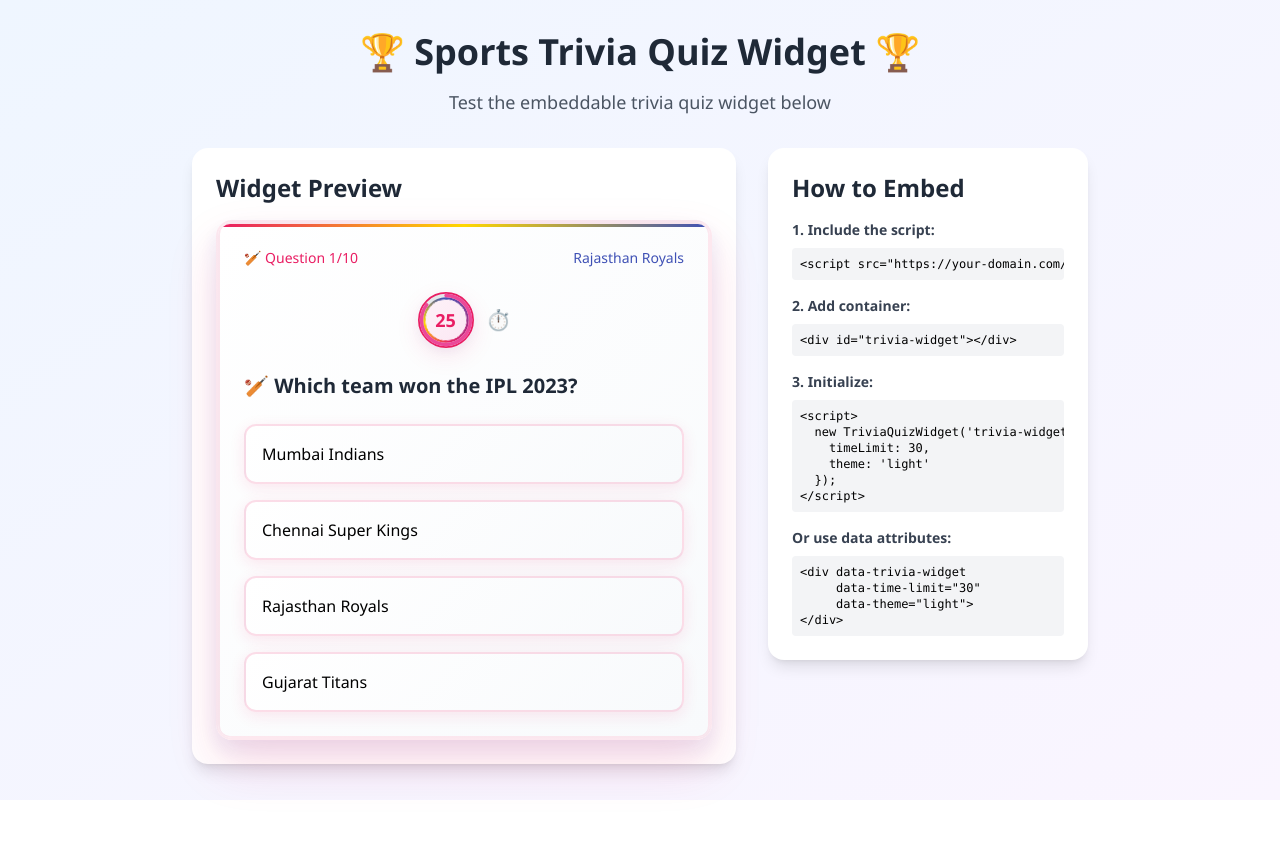
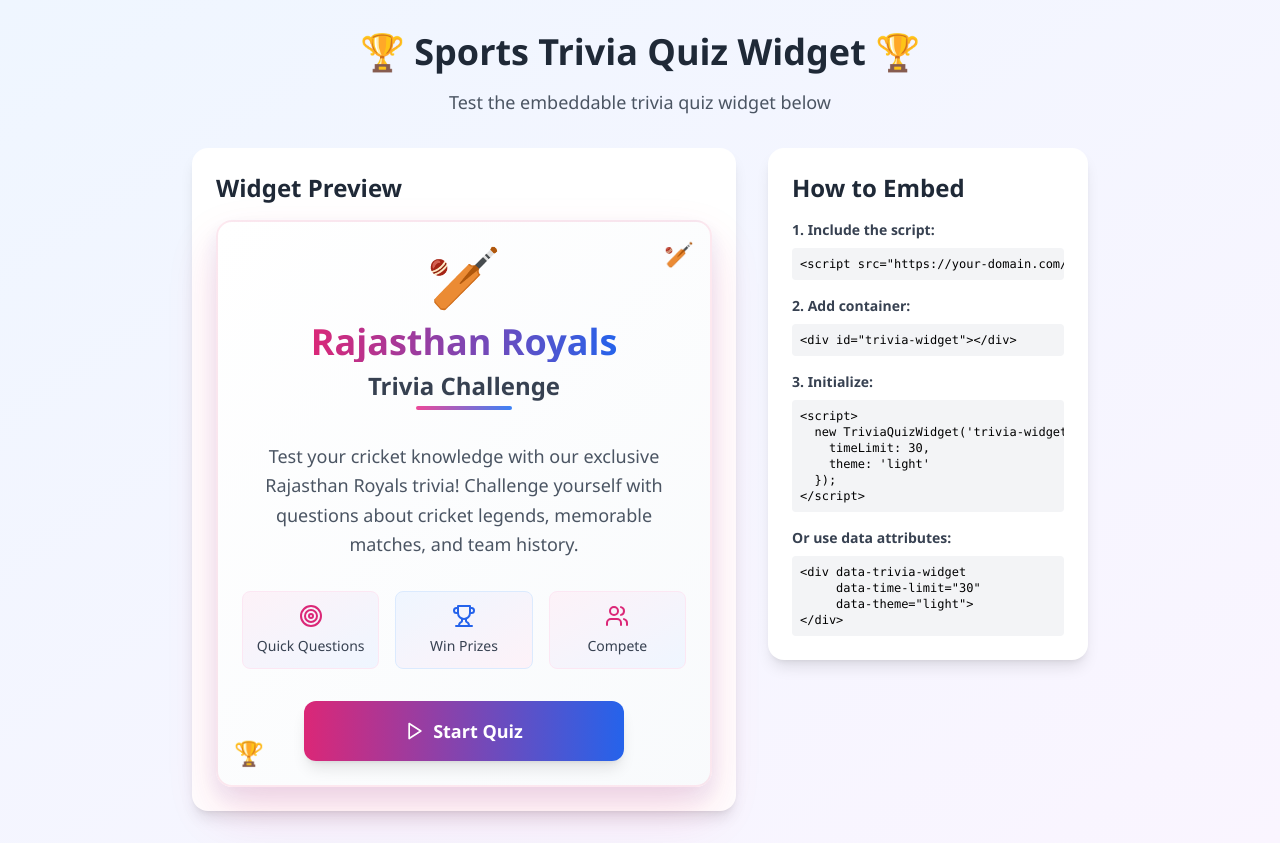
Before and after one commit to roneel-si/hackathon-2025-NaNsense-frontend, a React (Vite) app: page / in a window 1280 px wide. Before the commit the page ends 800 px from the top, so only its background shows below. Built offline with nearby package versions, Linux system fonts and the light colour scheme.

Commit message:
fix: start screen

```diff
--- /dev/null
+++ b/src/components/StartScreen.tsx
@@ -0,0 +1,110 @@
+import React from 'react';
+import { motion } from 'framer-motion';
+import { Play, Trophy, Target, Users } from 'lucide-react';
+
+interface StartScreenProps {
+  onStart: () => void;
+}
+
+const StartScreen: React.FC<StartScreenProps> = ({ onStart }) => {
+  return (
+    <motion.div
+      initial={{ opacity: 0, scale: 0.9 }}
+      animate={{ opacity: 1, scale: 1 }}
+      transition={{ duration: 0.8, ease: "easeOut" }}
+      className="min-h-[400px] flex flex-col items-center justify-center p-6 text-center"
+    >
+      {/* Rajasthan Royals Logo/Branding */}
+      <motion.div
+        initial={{ y: -20, opacity: 0 }}
+        animate={{ y: 0, opacity: 1 }}
+        transition={{ duration: 1.0, delay: 0.2 }}
+        className="mb-8"
+      >
+        <div className="text-6xl mb-4">🏏</div>
+        <h1 className="text-3xl sm:text-4xl font-bold bg-gradient-to-r from-pink-600 to-blue-600 bg-clip-text text-transparent mb-2">
+          Rajasthan Royals
+        </h1>
+        <h2 className="text-xl sm:text-2xl font-semibold text-gray-700 mb-1">
+          Trivia Challenge
+        </h2>
+        <div className="w-24 h-1 bg-gradient-to-r from-pink-500 to-blue-500 mx-auto rounded-full"></div>
+      </motion.div>
+
+      {/* Welcome Message */}
+      <motion.div
+        initial={{ y: 20, opacity: 0 }}
+        animate={{ y: 0, opacity: 1 }}
+        transition={{ duration: 1.0, delay: 0.4 }}
+        className="mb-8 max-w-md"
+      >
+        <p className="text-gray-600 text-lg leading-relaxed">
+          Test your cricket knowledge with our exclusive Rajasthan Royals trivia!
+          Challenge yourself with questions about cricket legends, memorable matches, and team history.
+        </p>
+      </motion.div>
+
+      {/* Features */}
+      <motion.div
+        initial={{ y: 20, opacity: 0 }}
+        animate={{ y: 0, opacity: 1 }}
+        transition={{ duration: 1.0, delay: 0.6 }}
+        className="grid grid-cols-1 sm:grid-cols-3 gap-4 mb-8 w-full max-w-md"
+      >
+        <div className="flex flex-col items-center p-3 rounded-lg bg-gradient-to-br from-pink-50 to-blue-50 border border-pink-100">
+          <Target className="w-6 h-6 text-pink-600 mb-2" />
+          <span className="text-sm font-medium text-gray-700">Quick Questions</span>
+        </div>
+        <div className="flex flex-col items-center p-3 rounded-lg bg-gradient-to-br from-blue-50 to-pink-50 border border-blue-100">
+          <Trophy className="w-6 h-6 text-blue-600 mb-2" />
+          <span className="text-sm font-medium text-gray-700">Win Prizes</span>
+        </div>
+        <div className="flex flex-col items-center p-3 rounded-lg bg-gradient-to-br from-pink-50 to-blue-50 border border-pink-100">
+          <Users className="w-6 h-6 text-pink-600 mb-2" />
+          <span className="text-sm font-medium text-gray-700">Compete</span>
+        </div>
+      </motion.div>
+
+      {/* Start Button */}
+      <motion.div
+        initial={{ y: 20, opacity: 0 }}
+        animate={{ y: 0, opacity: 1 }}
+        transition={{ duration: 1.0, delay: 0.8 }}
+        className="w-full max-w-xs"
+      >
+        <button
+          onClick={onStart}
+          className="w-full group relative overflow-hidden rounded-xl bg-gradient-to-r from-pink-600 to-blue-600 px-8 py-4 text-white font-semibold text-lg shadow-lg hover:shadow-xl transform hover:scale-105 transition-all duration-300"
+        >
+          <div className="flex items-center justify-center">
+            <Play className="w-5 h-5 mr-2 group-hover:translate-x-1 transition-transform duration-300" />
+            Start Quiz
+          </div>
+
+          {/* Shimmer effect */}
+          <div className="absolute inset-0 -translate-x-full bg-gradient-to-r from-transparent via-white/20 to-transparent group-hover:translate-x-full transition-transform duration-1000"></div>
+        </button>
+      </motion.div>
+
+      {/* Decorative elements */}
+      <motion.div
+        initial={{ opacity: 0 }}
+        animate={{ opacity: 1 }}
+        transition={{ duration: 2.0, delay: 1.0 }}
+        className="absolute top-4 right-4 text-2xl opacity-30"
+      >
+        🏏
+      </motion.div>
+      <motion.div
+        initial={{ opacity: 0 }}
+        animate={{ opacity: 1 }}
+        transition={{ duration: 2.0, delay: 1.2 }}
+        className="absolute bottom-4 left-4 text-2xl opacity-30"
+      >
+        🏆
+      </motion.div>
+    </motion.div>
+  );
+};
+
+export default StartScreen;
--- a/src/components/TriviaQuiz.tsx
+++ b/src/components/TriviaQuiz.tsx
@@ -6,6 +6,7 @@
 import QuestionCard from './QuestionCard';
 import ResultScreen from './ResultScreen';
 import ConfettiAnimation from './Confetti';
+import StartScreen from './StartScreen';
 
 interface TriviaQuizProps {
   config?: WidgetConfig;
@@ -22,6 +23,8 @@
   const [questions, setQuestions] = useState<Question[]>(providedQuestions || defaultQuestions);
   const [isLoading, setIsLoading] = useState(false);
   const [error, setError] = useState<string | null>(null);
+  const [showStartScreen, setShowStartScreen] = useState(true);
+  const [questionsFetched, setQuestionsFetched] = useState(false);
 
   const [state, setState] = useState<QuizState>({
     currentQuestionIndex: 0,
@@ -45,13 +48,17 @@
         .then(fetchedQuestions => {
           setQuestions(fetchedQuestions);
           setIsLoading(false);
+          setQuestionsFetched(true);
         })
         .catch(err => {
           console.error('Failed to fetch questions:', err);
           setError('Failed to load questions. Using default questions.');
           setQuestions(defaultQuestions);
           setIsLoading(false);
+          setQuestionsFetched(true);
         });
+    } else if (providedQuestions) {
+      setQuestionsFetched(true);
     }
   }, [apiUrl, providedQuestions]);
 
@@ -121,6 +128,11 @@
     }
   }, [state.currentQuestionIndex, state.score, state.selectedAnswer, currentQuestion, questions.length, timeLimit, onComplete]);
 
+  // Handle start quiz
+  const handleStart = useCallback(() => {
+    setShowStartScreen(false);
+  }, []);
+
   // Handle restart
   const handleRestart = useCallback(() => {
     setState({
@@ -132,6 +144,7 @@
       isGameOver: false,
       showConfetti: false
     });
+    setShowStartScreen(true);
   }, [timeLimit]);
 
   // Handle share
@@ -172,8 +185,19 @@
     }
   }, [state.showConfetti]);
 
-  // Show loading state
-  if (isLoading) {
+  // Show start screen
+  if (showStartScreen) {
+    return (
+      <div className="widget-container">
+        <StartScreen
+          onStart={handleStart}
+        />
+      </div>
+    );
+  }
+
+  // Show loading state (only if we're past start screen and still loading)
+  if (isLoading && !questionsFetched) {
     return (
       <div className="widget-container">
         <div className="quiz-card text-center">
```
